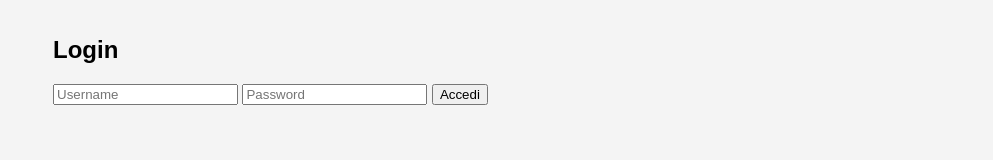
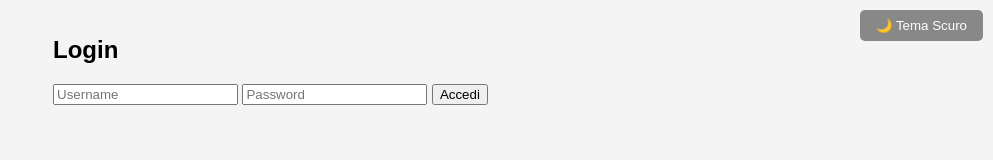
Before and after one commit to CavalieredelRe/chat-segreta, a website: page public/index.html in a window 1280 px wide. Shown: the whole page, without its empty margins (287-1280 px from the left). Drawn offline with nearby package versions, Linux system fonts and the light colour scheme; no server answers.

Commit message:
Update index.html

```diff
--- a/public/index.html
+++ b/public/index.html
@@ -9,11 +9,23 @@
   <title>Chat Segreta Protetta</title>
   <script src="/socket.io/socket.io.js"></script>
   <style>
+    :root {
+      --bg-color: #f4f4f4;
+      --text-color: #000;
+      --msg-bg: #fff;
+    }
+    body.dark {
+      --bg-color: #121212;
+      --text-color: #eee;
+      --msg-bg: #1e1e1e;
+    }
     body {
       font-family: sans-serif;
       margin: 0;
       padding: 1rem;
-      background: #f4f4f4;
+      background: var(--bg-color);
+      color: var(--text-color);
+      transition: background 0.3s, color 0.3s;
     }
     #login, #chat {
       max-width: 600px;
@@ -30,7 +42,7 @@
       padding: 1rem;
       overflow-y: auto;
       margin-bottom: 10px;
-      background: #fff;
+      background: var(--msg-bg);
     }
     #input-area {
       display: flex;
@@ -40,9 +52,22 @@
       flex: 1;
       padding: 0.5rem;
     }
+    #theme-toggle {
+      position: fixed;
+      top: 10px;
+      right: 10px;
+      background: #888;
+      color: white;
+      border: none;
+      padding: 0.5rem 1rem;
+      border-radius: 5px;
+      cursor: pointer;
+    }
   </style>
 </head>
 <body>
+  <button id="theme-toggle">🌙 Tema Scuro</button>
+
   <section id="login">
     <h2>Login</h2>
     <form id="login-form">
@@ -66,6 +91,25 @@
 
   <script type="module" src="client.js"></script>
   <script>
+    // Modalità Scura con localStorage
+    const toggleBtn = document.getElementById('theme-toggle');
+    const prefersDark = localStorage.getItem('darkMode') === 'true';
+
+    const setTheme = (dark) => {
+      document.body.classList.toggle('dark', dark);
+      toggleBtn.textContent = dark ? '☀️ Tema Chiaro' : '🌙 Tema Scuro';
+      localStorage.setItem('darkMode', dark);
+    };
+
+    toggleBtn.addEventListener('click', () => {
+      const dark = !document.body.classList.contains('dark');
+      setTheme(dark);
+    });
+
+    // Applica all'avvio
+    setTheme(prefersDark);
+
+    // Service Worker
     if ('serviceWorker' in navigator) {
       navigator.serviceWorker.register('/sw.js')
         .then(() => console.log('✅ Service Worker registrato'))
```
